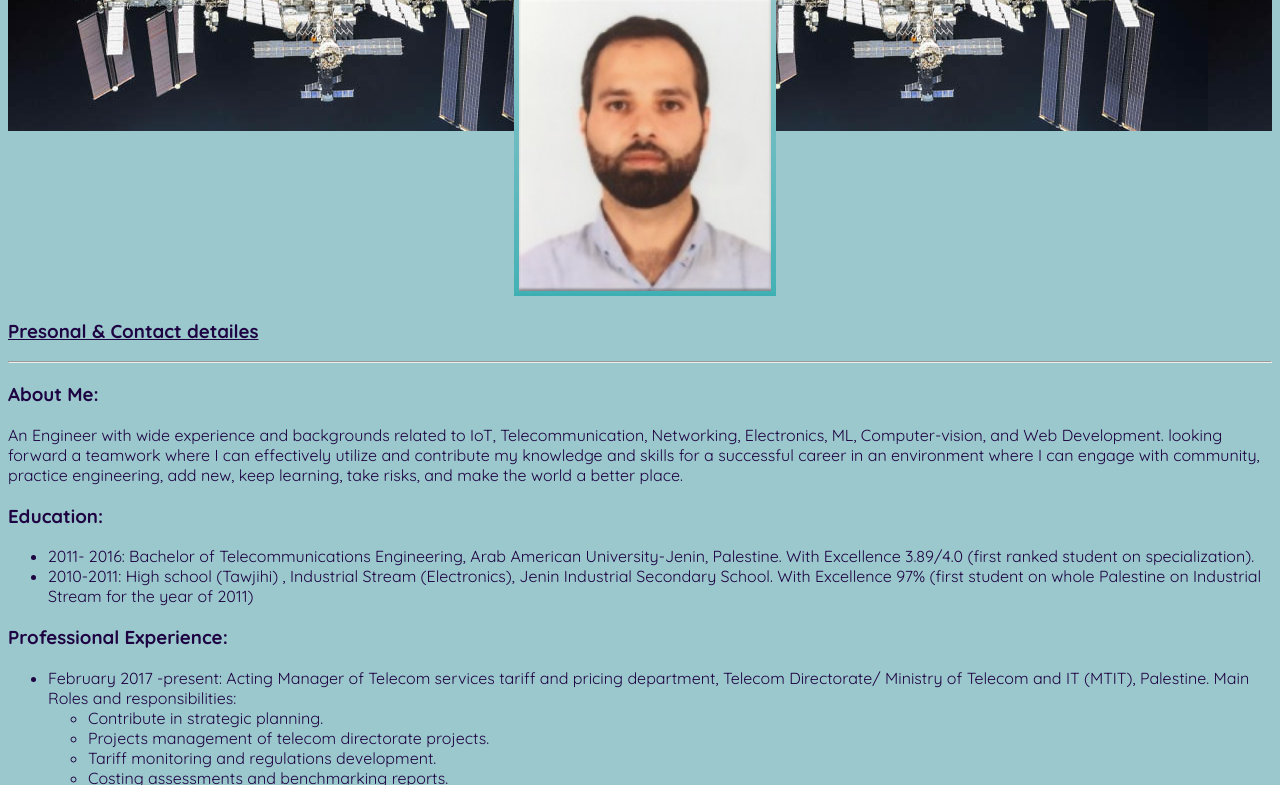
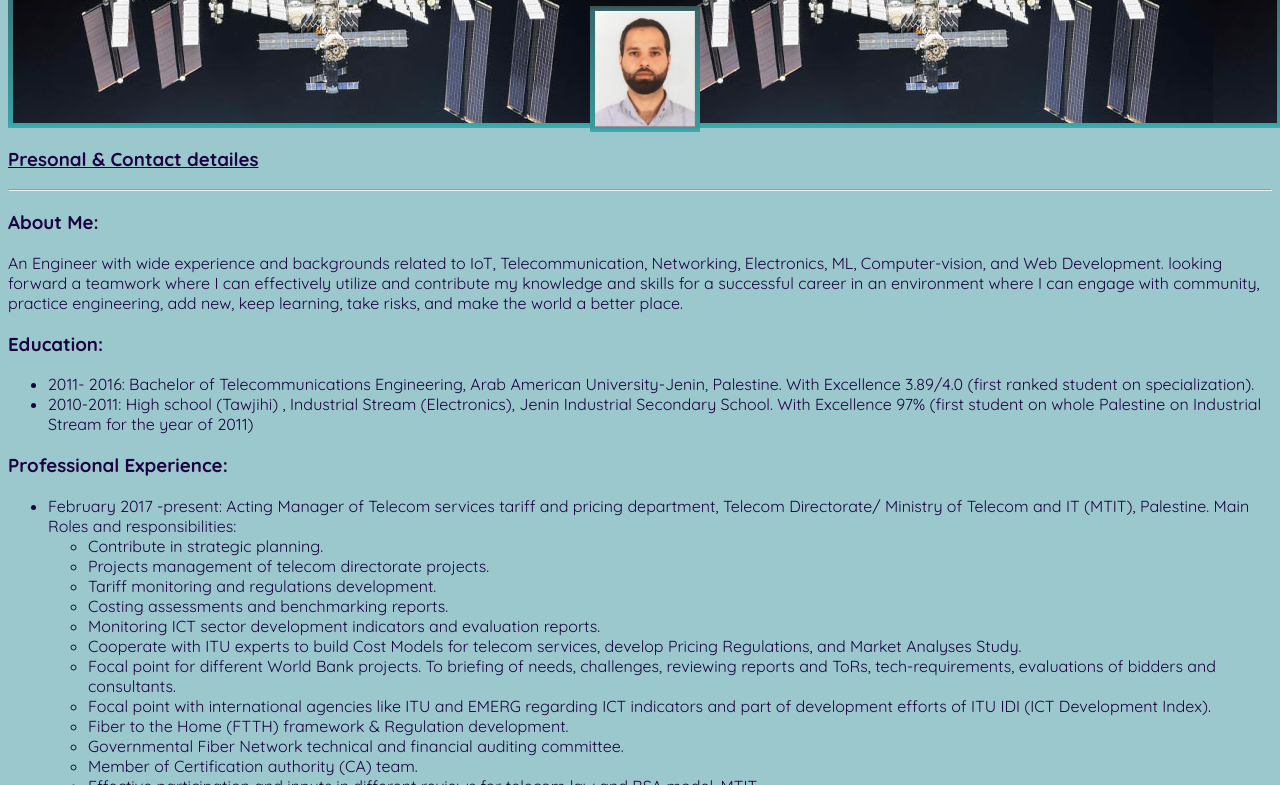
Before and after one commit to SamihQabaha/Samih_Qabaha_Resume, a plain HTML site: page index.html in a window 1280 px wide. Shown: the part 90-875 px from the top of the page. Drawn offline with Linux system fonts and the light colour scheme.

Commit message:
Add files via upload

```diff
--- a/style.css
+++ b/style.css
@@ -9,10 +9,16 @@ body{
 .titleh{
     /*background: #1E0342;*/
     background-image: url(./assetes/images/samih2.jpg);
+    width: 100%;
+    height: 200px;
     background-repeat: repeat-x;
+
+    text-align: center;
     color: white;
-    width: 100%;
-    text-align: center;
+    border-image: linear-gradient(#365255, #3bafb3) 30;
+    border-width: 5px;
+    border-style: solid;
+
 }
 
 .subtitle{
@@ -22,10 +28,10 @@ body{
 
 
 #pimg{
-    border-image: linear-gradient(#9AC8CD, #3bafb3) 30;
+    border-image: linear-gradient(#365255, #3bafb3) 30;
     border-width: 5px;
     border-style: solid;
     margin-left: 40%;
     margin-right: 40%;
-    width: 20%;
+    width: 100px;
 }
```
